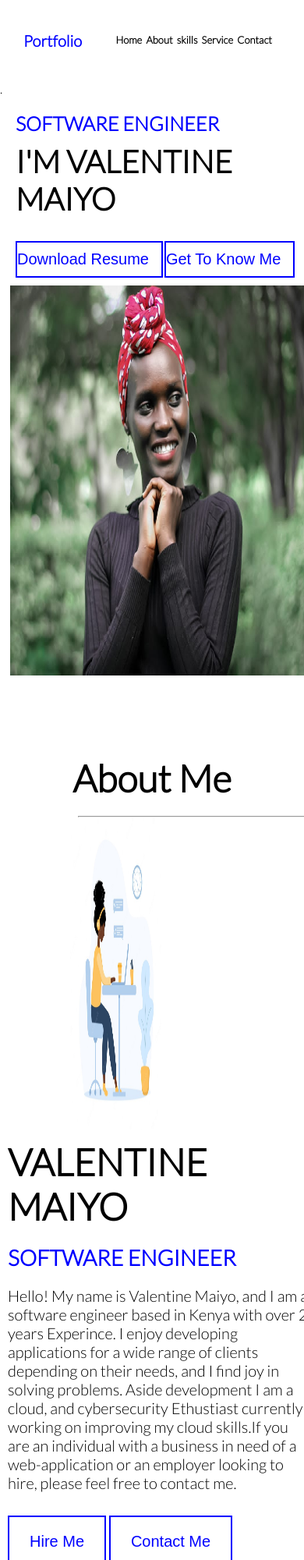
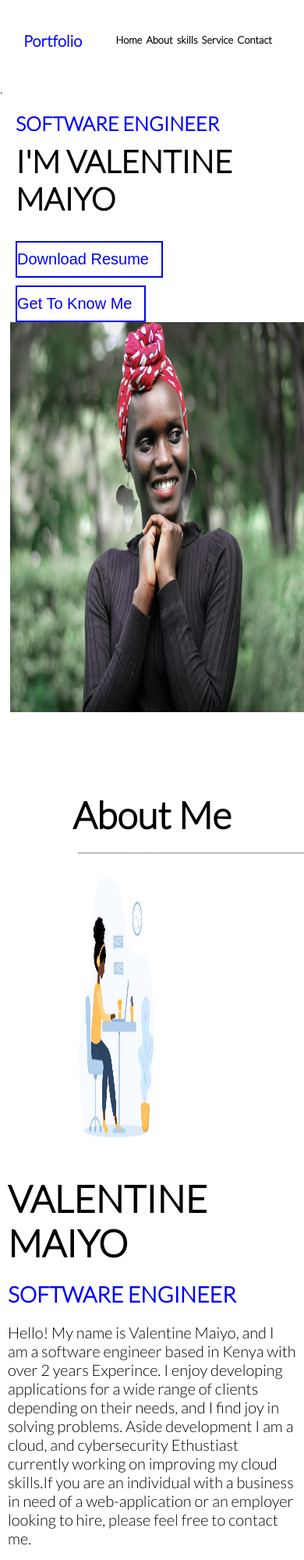
Before and after one commit to Maiyoj/Portfolio, a plain HTML site: page index.html in a window 390 px wide. Shown: the top 2000 px of the page at 78% size. Drawn offline with Linux system fonts and the light colour scheme.

Commit message:
update media queries

```diff
--- a/Asset/css/index.css
+++ b/Asset/css/index.css
@@ -101,7 +101,7 @@ font-weight: bold;
         font-size: 10px;
        margin-left: 20px;
        margin-top: 20px;
-       width: 100%;
+       width: 90%;
 
     }}
 
@@ -223,7 +223,7 @@ width: 100%;
 @media only screen and (max-width: 500px){
     #about .about-content{
 
-width: 100%;
+width: 95%;
 
     }}
 
```
